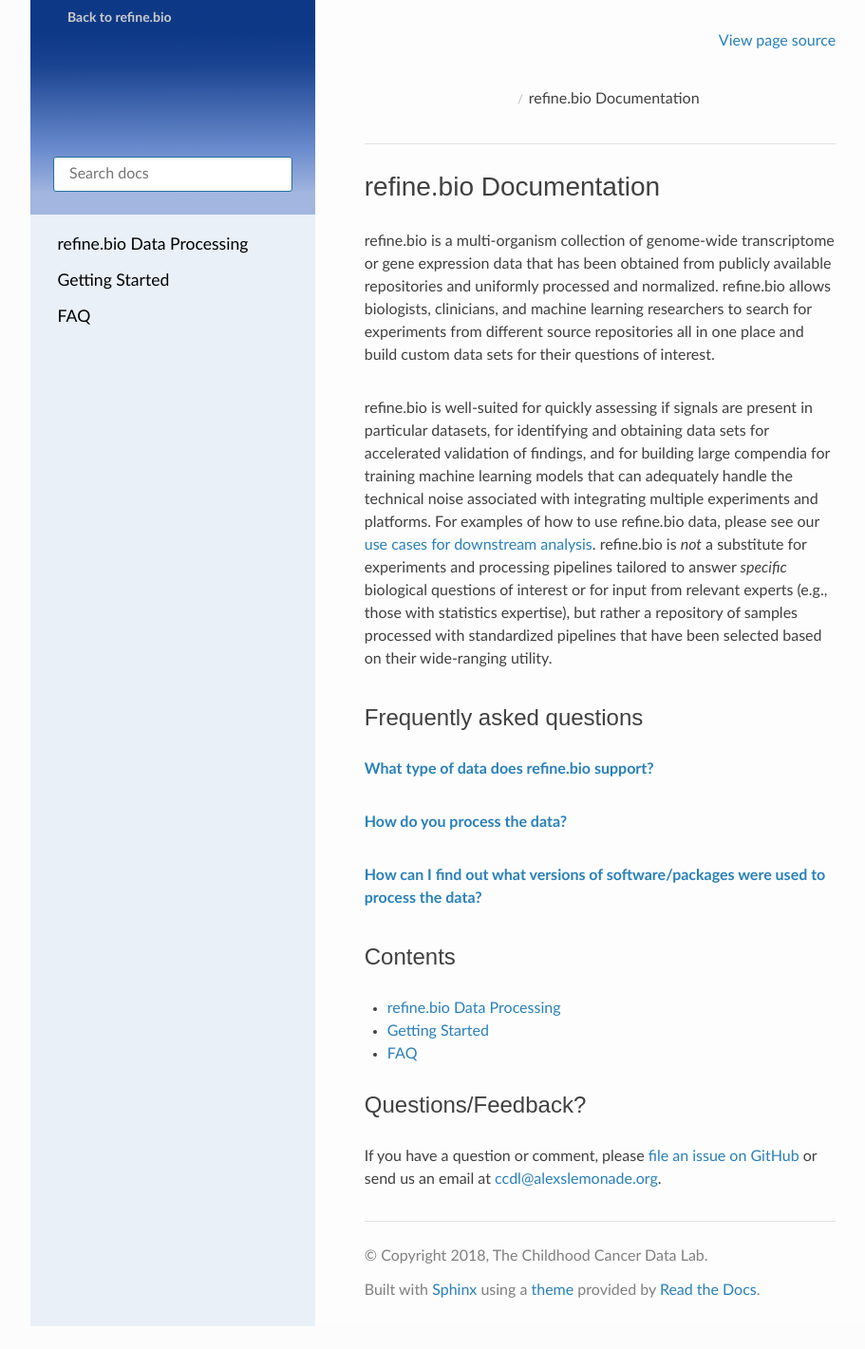
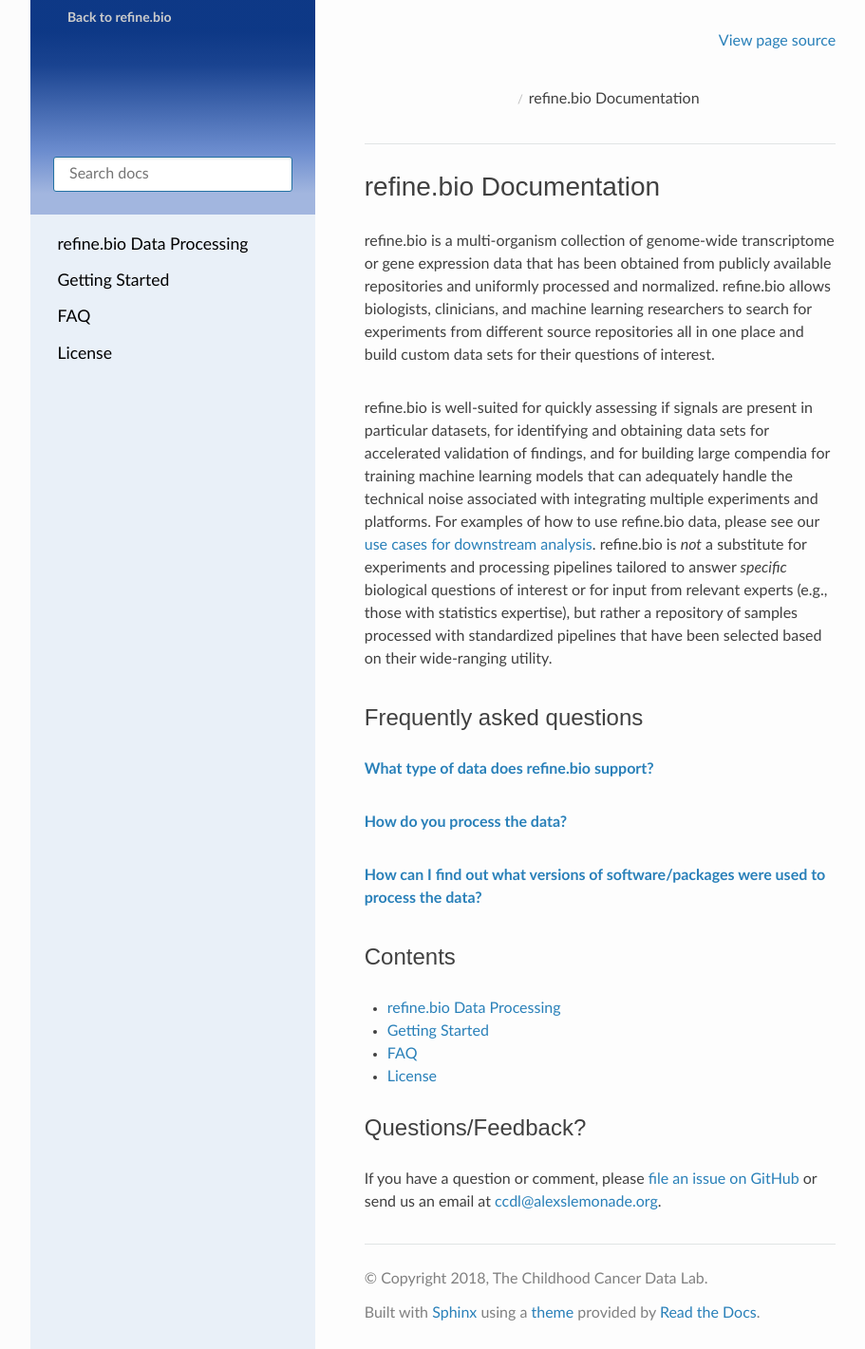
Before and after one commit to AlexsLemonade/refinebio-docs, a Sphinx documentation site: the page built from docs/index.md, in a window 1280 px wide. Shown: the whole page at 95% size, without its empty margins (158-1069 px from the left). Built offline with Sphinx 7.4.7 and the Read the Docs theme 2.0.0, drawn with Linux system fonts in a browser that asks for light colours; before the commit the page ends 1397 px from its top, so only the background shows below that.

Commit message:
Separated out license + fixed toc

```diff
--- a/docs/_static/styles.css
+++ b/docs/_static/styles.css
@@ -176,6 +176,8 @@
 
   .wy-nav-side {
     position: absolute;
+    overflow-x: visible;
+    overflow-y: visible;
   }
 
   .wy-side-scroll {
--- a/docs/index.md
+++ b/docs/index.md
@@ -22,7 +22,7 @@
 * [refine.bio Data Processing](main_text.md)
 * [Getting Started](getting_started.md)
 * [FAQ](faq.md)
-
+* [License](license.md)
 ## Questions/Feedback?
 
 If you have a question or comment, please <a href ="https://github.com/AlexsLemonade/refinebio/issues" target = "blank">file an issue on GitHub </a> or send us an email at [ccdl@alexslemonade.org](mailto:ccdl@alexslemonade.org).
```
Also changed, not shown: docs/license.md (added, +3 -0 lines), docs/main_text.md (+0 -5 lines).
